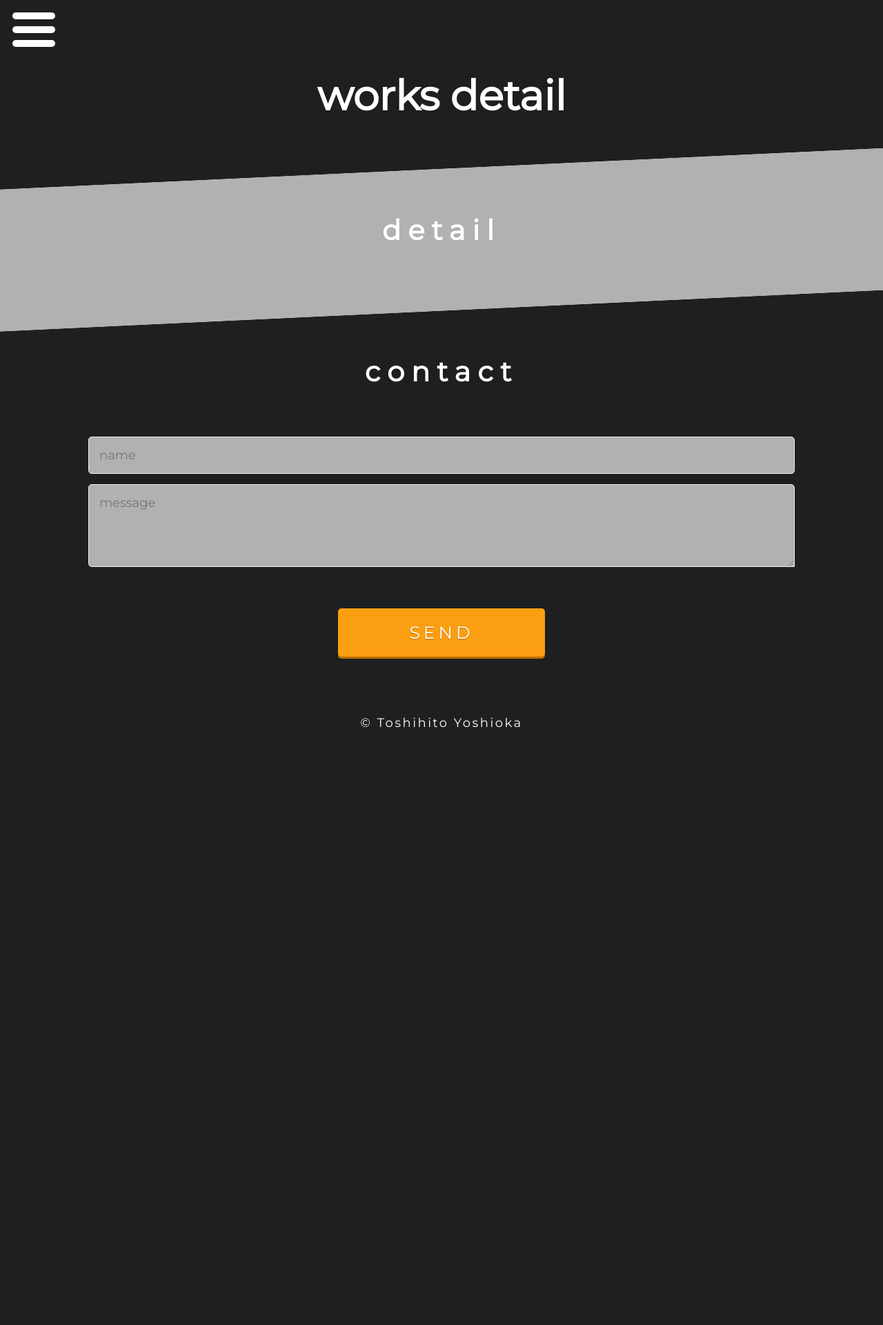
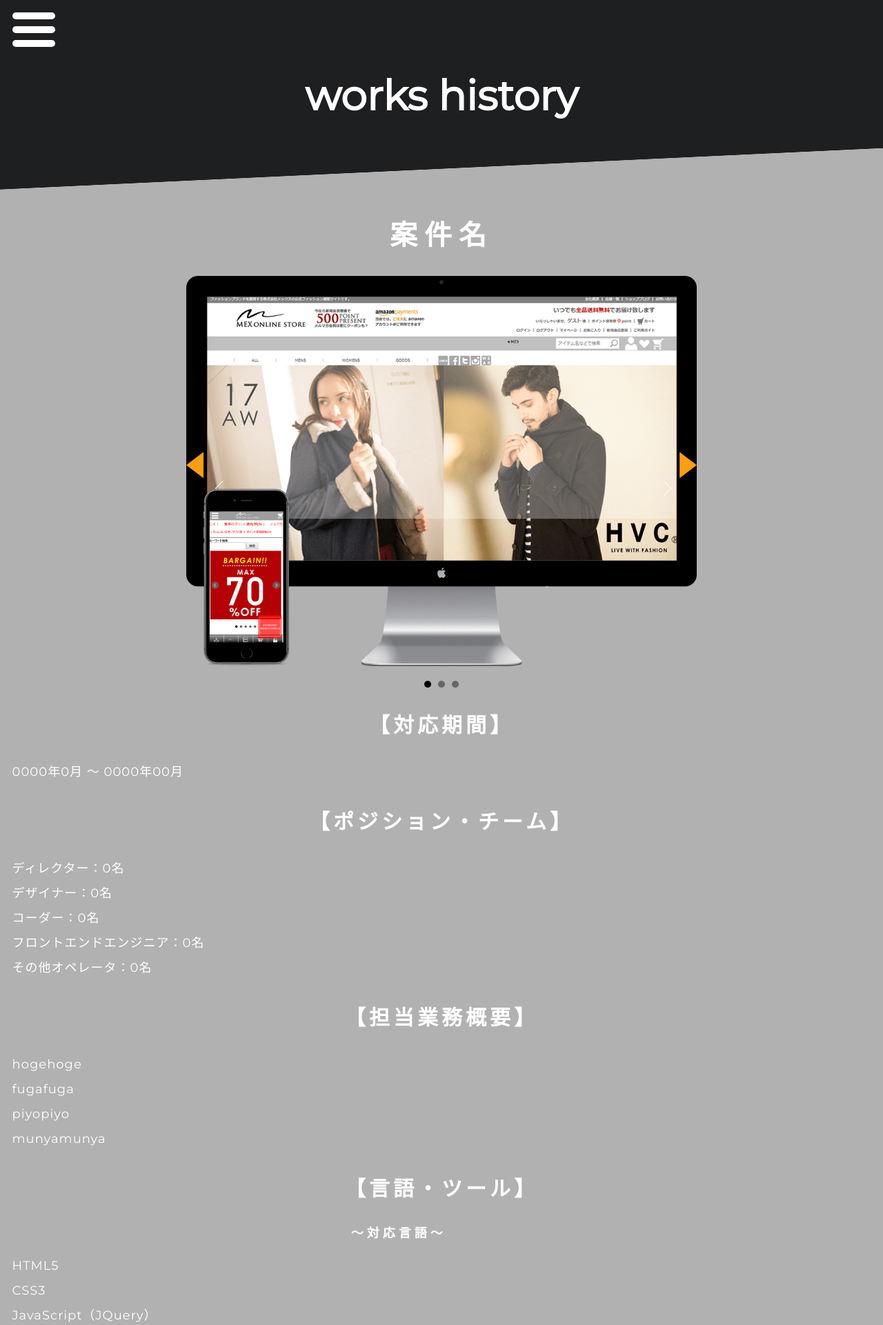
Before and after one commit to ToshiYoshioka/myPortfolio, a PHP site: page /works/works.html in a window 1280 px wide. Shown: the top 1921 px of the page at 69% size. Before the commit the page ends 1055 px from the top, so only its background shows below. Run offline with PHP 8.4, Linux system fonts and the light colour scheme.

Commit message:
works.html のSPデザインをマークアップ

```diff
--- a/css/style.css
+++ b/css/style.css
@@ -266,7 +266,7 @@ a{
 }
 .worksContainer{
  position: relative;
- max-width: 1024px;
+ max-width: 960px;
 }
 .worksImg{
   display: block;
--- a/works/css/works.css
+++ b/works/css/works.css
@@ -1,9 +1,20 @@
 @charset "utf-8";
-/* header */
+/* works history common */
+.bold{
+  font-weight: bold;
+}
+/* works detail bx-slider
+.bx-wrapper .bx-prev {
+  left: 0;
+}
+.bx-wrapper .bx-next {
+  right: 0;
+}*/
+/* works history header */
 .header{
   padding: 62px 17.5px 0;
 }
-/* worksDetail*/
+/* works history worksDetail*/
 .worksDetail{
   padding: 60px 17.5px 30px;
   position: relative;
@@ -20,3 +31,15 @@
   background:
     linear-gradient(to top left, rgba(30,31,33,0) 50%, #1e1f21 50.5%) no-repeat top left/100% 100%;
 }
+.worksText::before{
+  display: none;
+}
+.historyContainer{
+  width: 100%;
+  max-width: 740px;
+  margin: 0 auto;
+}
+
+@media screen and (min-width:1024px){
+
+}
--- /dev/null
+++ b/works/js/worksScript.js
@@ -0,0 +1,17 @@
+$(document).ready(function(){
+  $('a[href^="#"]').click(function() {
+    var href = $(this).attr("href");
+    var target = $(href == "#" || href == "" ? 'html' : href);
+    var position = target.offset().top;
+    $('html,body').animate({
+      scrollTop:position
+      }, 1000, 'swing');
+    return false;
+  });
+  $(".worksHistory").bxSlider({
+    nextSelector:"a#next-btn",
+    prevSelector:"a#prev-btn",
+    nextText:'',
+    prevText:''
+  });
+});
--- a/works/works.html
+++ b/works/works.html
@@ -6,11 +6,13 @@
   <meta name="description" content="Webディレクター吉岡稔仁のポートフォリオサイト">
   <title>works detail | TOSHIHITO YOSHIOKA</title>
   <link href="https://fonts.googleapis.com/css?family=Montserrat:400" rel="stylesheet">
+  <link rel="stylesheet" href="../css/jquery.bxslider.css">
   <link rel="stylesheet" href="../css/normalize.css">
   <link rel="stylesheet" href="../css/style.css">
   <link rel="stylesheet" href="css/works.css">
   <link rel="icon" href="../image/favicon.ico">
   <script src="https://ajax.googleapis.com/ajax/libs/jquery/3.3.1/jquery.min.js"></script>
+  <script src="../js/jquery.bxslider.js"></script>
 </head>
 <body>
 <header class="header" id="header">
@@ -24,17 +26,92 @@
       <div id="nav-content">
         <nav>
           <ul>
-            <li><a href="/" target="_blank">TOP PAGE</a></li>
+            <li><a href="../content.html" target="_blank">TOP PAGE</a></li>
+            <li><a href="#">IIJmio webサイト運用</a></li>
+            <li><a href="#">Yahoo!ショッピングWebサイト運用</a></li>
+            <li><a href="#">クリーン用品ECサイト運用</a></li>
+            <li><a href="#">アパレルECサイト運用</a></li>
+            <li><a href="#">アパレルシーズンカタログ作成</a></li>
+            <li><a href="#">個人製作</a></li>
             <li><a href="#contact">contact</a></li>
           </ul>
         </nav>
       </div><!--nav-content-->
     </div><!--nav-drawer-->
   </div><!--menuIcon-->
-  <h1 class="headingOne">works detail</h1>
+  <h1 class="headingOne">works history</h1>
 </header>
 <section class="worksDetail">
-  <h2 class="headingTwo">detail</h2>
+  <h2 class="headingTwo">案件名</h2>
+    <div class="historyContainer">
+      <div class="worksHistory">
+        <div>
+          <img src="image/works01.png" alt="IIJ mio Webサイト運用イメージ">
+          <a id="next-btn" class="rightMark"></a>
+          <a id="prev-btn" class="leftMark"></a>
+        </div>
+        <div>
+          <img src="image/works02.png" alt="Yahoo!ショッピングWebサイト運用イメージ">
+          <a id="next-btn" class="rightMark"></a>
+          <a id="prev-btn" class="leftMark"></a>
+        </div>
+        <div>
+          <img src="image/works03.png" alt="アパレルECサイト運用イメージ">
+          <a id="next-btn" class="rightMark"></a>
+          <a id="prev-btn" class="leftMark"></a>
+        </div>
+      </div>
+    </div>
+    <h3 class="headingThree">【対応期間】</h3>
+    <ul class="worksDescription">
+      <li class="worksText">0000年0月 ～ 0000年00月</li>
+    </ul>
+    <h3 class="headingThree">【ポジション・チーム】</h3>
+    <ul class="worksDescription">
+      <li class="worksText">ディレクター：0名</li>
+      <li class="worksText">デザイナー：0名</li>
+      <li class="worksText">コーダー：0名</li>
+      <li class="worksText">フロントエンドエンジニア：0名</li>
+      <li class="worksText">その他オペレータ：0名</li>
+    </ul>
+    <h3 class="headingThree">【担当業務概要】</h3>
+    <ul class="worksDescription">
+      <li class="worksText">hogehoge</li>
+      <li class="worksText">fugafuga</li>
+      <li class="worksText">piyopiyo</li>
+      <li class="worksText">munyamunya</li>
+    </ul>
+    <h3 class="headingThree">【言語・ツール】</h3>
+    <ul class="worksDescription">
+      <p class="paragraph bold">～対応言語～</p>
+      <li class="worksText">HTML5</li>
+      <li class="worksText">CSS3</li>
+      <li class="worksText">JavaScript（JQuery）</li>
+    </ul>
+    <ul class="worksDescription">
+      <p class="paragraph bold">～制作ツール～</p>
+      <li class="worksText">Photoshop</li>
+      <li class="worksText">Illustrator</li>
+      <li class="worksText">Dreamwever</li>
+      <li class="worksText">Brackets（テキストエディタ）</li>
+      <li class="worksText">Sourcetree（Git GUIツール）</li>
+      <li class="worksText">Github（Gitホスティングサービス）</li>
+      <li class="worksText">Gitlab（Gitホスティングサービス）</li>
+      <li class="worksText">WinMerge（diffチェッカー）</li>
+    </ul>
+    <ul class="worksDescription">
+      <p class="paragraph bold">～コミュニケーションツール～</p>
+      <li class="worksText">JIRA（プロジェクト管理ツール）</li>
+      <li class="worksText">Confluence（社内wikiツール）</li>
+      <li class="worksText">Redmine（プロジェクト管理ツール）</li>
+      <li class="worksText">Pukiwiki（社内wikiツール）</li>
+      <li class="worksText">Office365 teams（プロジェクト管理ツール）</li>
+      <li class="worksText">Chatwork（チャット・タスク管理ツール）</li>
+    </ul>
+    <h3 class="headingThree">【コメント】</h3>
+    <p class="skillsText">
+    Lorem ipsum dolor sit amet, consectetur adipiscing elit, sed do eiusmod tempor incididunt ut labore et dolore magna aliqua. Ut enim ad minim veniam, quis nostrud exercitation ullamco laboris nisi ut aliquip ex ea commodo consequat. Duis aute irure dolor in reprehenderit in voluptate velit esse cillum dolore eu fugiat nulla pariatur. Excepteur sint occaecat cupidatat non proident, sunt in culpa qui officia deserunt mollit anim id est laborum.
+    </p>
 </section>
 <section class="contact" id="contact">
   <h2 class="headingTwo">contact</h2>
@@ -47,6 +124,6 @@
 <footer class="footer">
   &#169; Toshihito Yoshioka
 </footer>
-<script src="../js/myScript.js"></script>
+<script src="js/worksScript.js"></script>
 </body>
 </html>
```
Also changed, not shown: image/bx_loader.gif (added), image/controls.png (added), works/image/works01.png (added), works/image/works02.png (added), works/image/works03.png (added).
